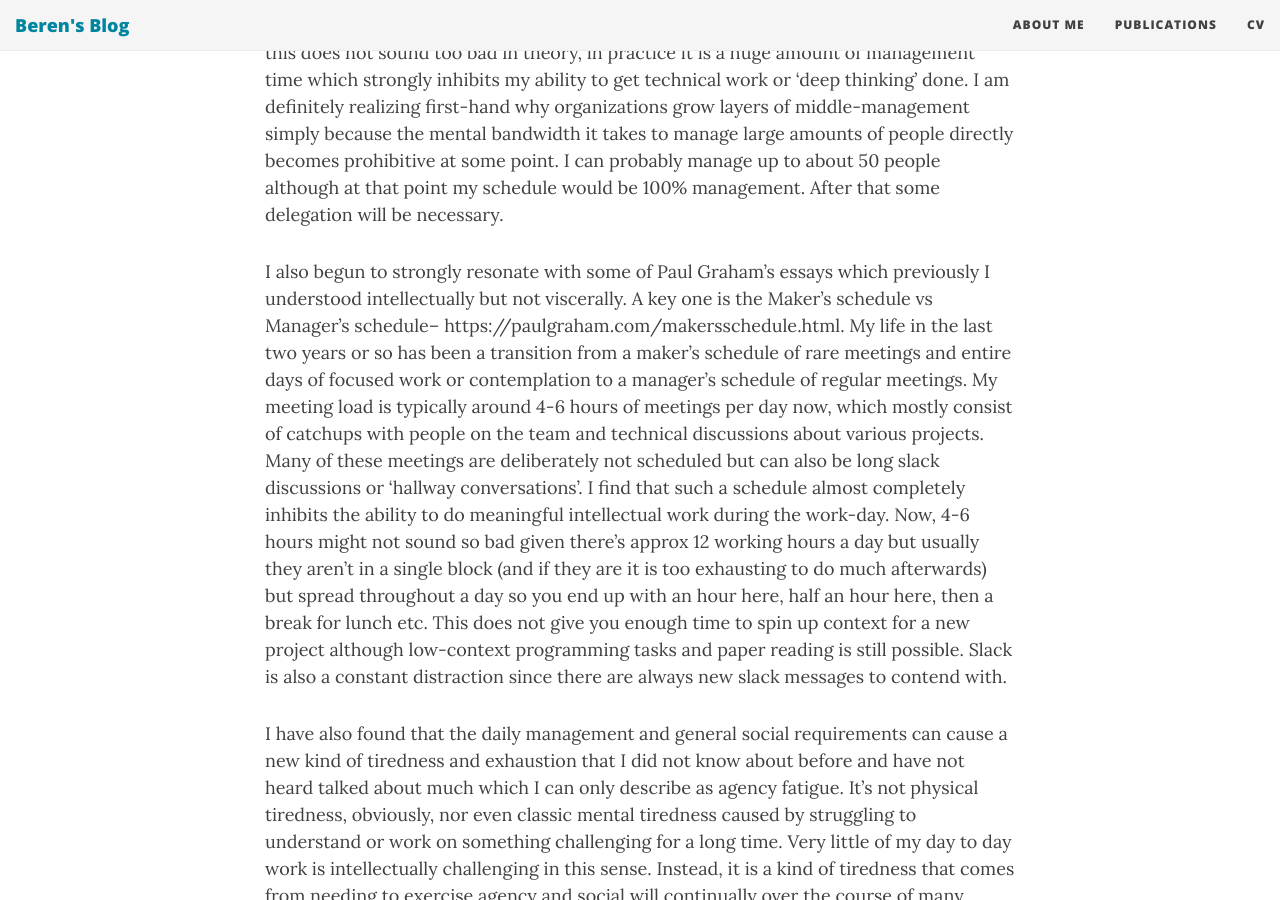
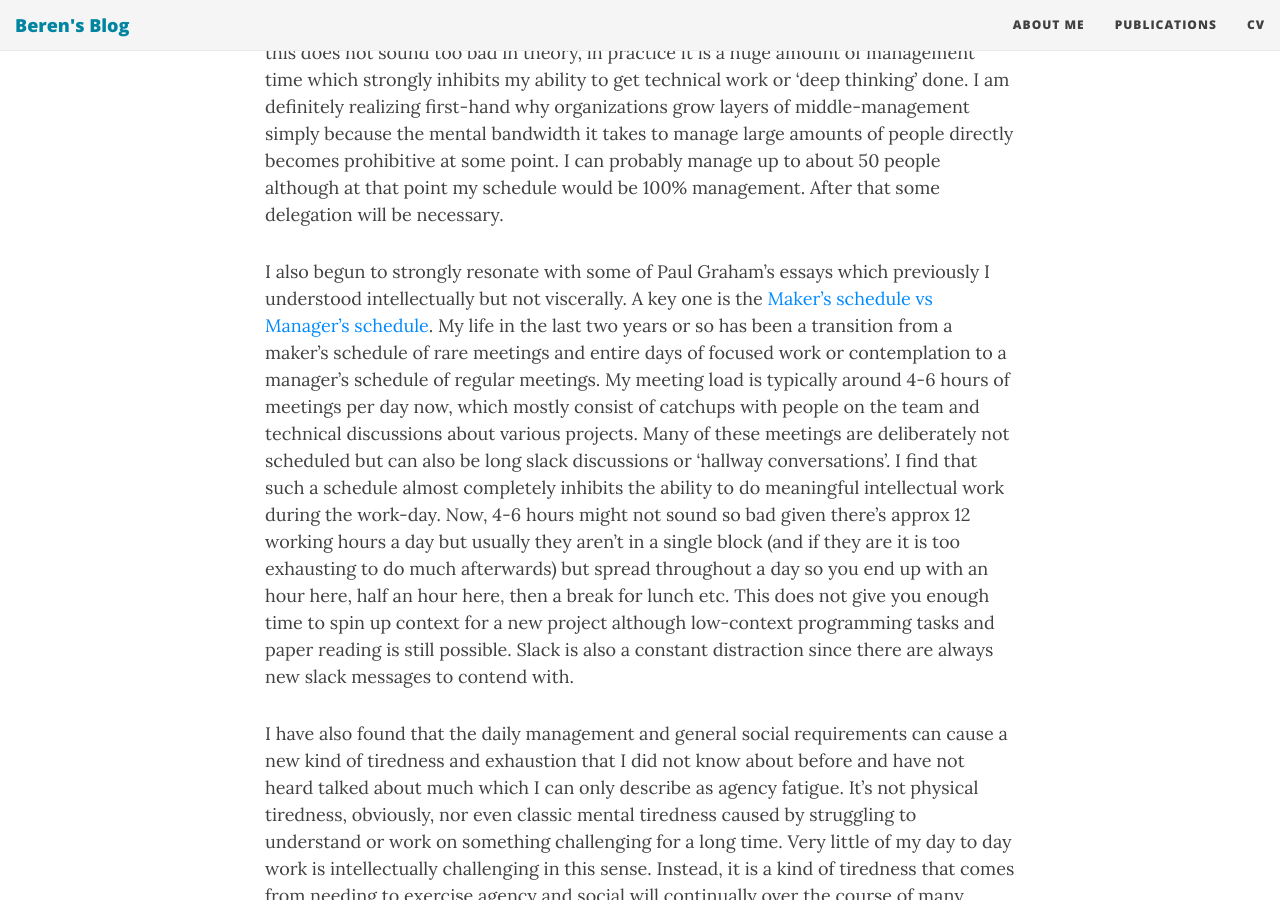
Before and after one commit to BerenMillidge/BerenMillidge.github.io, a Jekyll site: the page built from _posts/2025-01-04-Intellectual-Progress-in-2024.md, in a window 1280 px wide and 900 px high, scrolled down 5665 px. Built offline with Jekyll 4.4.1, drawn with Linux system fonts in a browser that asks for light colours; nearby versions of some CDN libraries.

Commit message:
Update 2025-01-04-Intellectual-Progress-in-2024.md

```diff
--- a/_posts/2025-01-04-Intellectual-Progress-in-2024.md
+++ b/_posts/2025-01-04-Intellectual-Progress-in-2024.md
@@ -4,7 +4,7 @@ title: Intellectual Progress in 2024
 ---
 
 
-As always, 2024 has been an interesting year marked by extremely rapid and impressive AI progress. Every year since 2020 has felt like a rollercoaster of AI surging past our expectations, which makes you think there is no way it can possibly go any faster, and then the next year it is always dramatically faster still. I sense that for 2025 we will still be on the exponential and things will be even crazier than we can imagine today. Definitely we are still very early in the exponential of the 'slow takeoff' although it feels anything but slow. But nevertheless, we are still likely a number of years from full economic replacement or even a dramatic effect of AI on economic growth, so there are many more doublings that lie in our future [^1]
+As always, 2024 has been an interesting year marked by extremely rapid and impressive AI progress. Every year since 2020 has felt like a rollercoaster of AI surging past our expectations, which makes you think there is no way it can possibly go any faster, and then the next year it is always dramatically faster still. I sense that for 2025 we will still be on the exponential and things will be even crazier than we can imagine today. Definitely we are still very early in the exponential of the 'slow takeoff' although it feels anything but slow. But nevertheless, we are still likely a number of years from full economic replacement or even a dramatic effect of AI on economic growth, so there are many more doublings that lie in our future [^1].
 
 Nevertheless, it is important to realize that we are still very early in the AI adoption curve. Most of the advances come from only a few companies and apart from coding, and helping with homework, I feel like AI has not dramatically impacted the world economy yet. This will undoubtedly change over the next few years and currently there is a massive overhang between theoretical AI capabilities and what we are currently using these systems for. I think there are still in many domains important gaps between benchmark performance and 'real world' utility which will take longer than people expect to close. But eventually these must and will close. Even if AI progress froze today, there would still be massive changes and disruptions in store as we worked through all the ramifications and applications of today's AI technology.
 
@@ -46,7 +46,7 @@ More generally, while the theoretical path to AGI has been pretty clear for seve
 
 Beyond the technical aspects there have been many interesting lessons from running a startup. At Zyphra, I am basically the technical lead and manager for the entire company and handle its technical direction as well as perosnally manage about 20 people. Although this does not sound too bad in theory, in practice it is a huge amount of management time which strongly inhibits my ability to get technical work  or 'deep thinking' done. I am definitely realizing first-hand why organizations grow layers of middle-management simply because the mental bandwidth it takes to manage large amounts of people directly becomes prohibitive at some point. I can probably manage up to about 50 people although at that point my schedule would be 100% management. After that some delegation will be necessary.
 
-I also begun to strongly resonate with some of Paul Graham's essays which previously I understood intellectually but not viscerally. A key one is the Maker's schedule vs Manager's schedule-- https://paulgraham.com/makersschedule.html. My life in the last two years or so has been a transition from a maker's schedule of rare meetings and entire days of focused work or contemplation to a manager's schedule of regular meetings. My meeting load is typically around 4-6 hours of meetings per day now, which mostly consist of catchups with people on the team and technical discussions about various projects. Many of these meetings are deliberately not scheduled but can also be long slack discussions or 'hallway conversations'. I find that such a schedule almost completely inhibits the ability to do meaningful intellectual work during the work-day. Now, 4-6 hours might not sound so bad given there's approx 12 working hours a day but usually they aren't in a single block (and if they are it is too exhausting to do much afterwards) but spread throughout a day so you end up with an hour here, half an hour here, then a break for lunch etc. This does not give you enough time to spin up context for a new project although low-context programming tasks and paper reading is still possible. Slack is also a constant distraction since there are always new slack messages to contend with.
+I also begun to strongly resonate with some of Paul Graham's essays which previously I understood intellectually but not viscerally. A key one is the [Maker's schedule vs Manager's schedule](https://paulgraham.com/makersschedule.html). My life in the last two years or so has been a transition from a maker's schedule of rare meetings and entire days of focused work or contemplation to a manager's schedule of regular meetings. My meeting load is typically around 4-6 hours of meetings per day now, which mostly consist of catchups with people on the team and technical discussions about various projects. Many of these meetings are deliberately not scheduled but can also be long slack discussions or 'hallway conversations'. I find that such a schedule almost completely inhibits the ability to do meaningful intellectual work during the work-day. Now, 4-6 hours might not sound so bad given there's approx 12 working hours a day but usually they aren't in a single block (and if they are it is too exhausting to do much afterwards) but spread throughout a day so you end up with an hour here, half an hour here, then a break for lunch etc. This does not give you enough time to spin up context for a new project although low-context programming tasks and paper reading is still possible. Slack is also a constant distraction since there are always new slack messages to contend with.
 
 I have also found that the daily management and general social requirements can cause a new kind of tiredness and exhaustion that I did not know about before and have not heard talked about much which I can only describe as agency fatigue. It's not physical tiredness, obviously, nor even classic mental tiredness caused by struggling to understand or work on something challenging for a long time. Very little of my day to day work is intellectually challenging in this sense. Instead, it is a kind of tiredness that comes from needing to exercise agency and social will continually over the course of many interactions. That is, there are always twenty random things that you need to handle which requires executive function, and then you have say ten ongoing simultaneous projects that you need to lead and being able to lead these and always try to figure out at each one what the next best step for each is and then listen to and gather feedback and understanding or build consensus for a specific way forward. This has lead to me being surprisingly exhausted at the end of the day even if I haven't done much except keep on top of projects and been in meetings.
 
```
